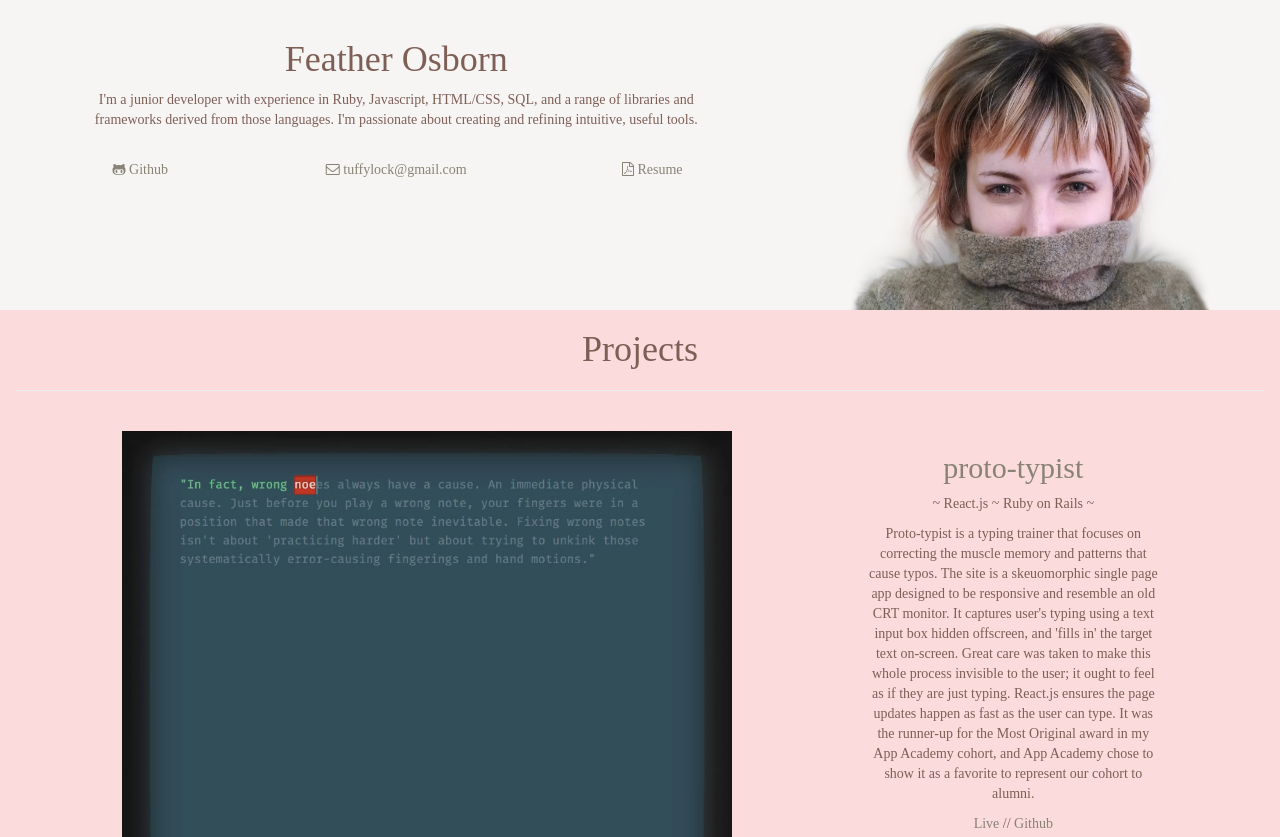
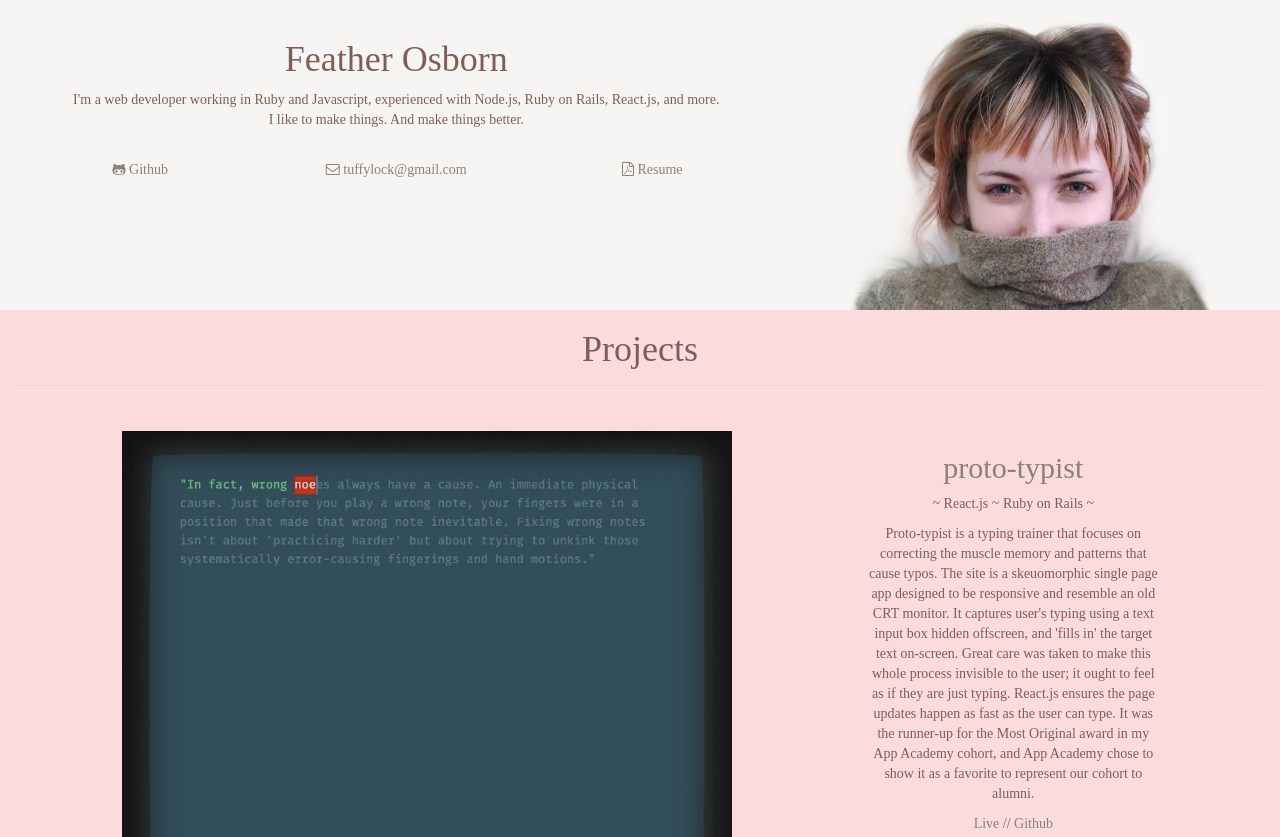
Before and after one commit to tuffylock/tuffylock.github.io, a plain HTML site: page index.html in a window 1280 px wide. Shown: the top 837 px of the page. Drawn offline with Linux system fonts and the light colour scheme; a web font is replaced by a local one.

Commit message:
update bio

```diff
--- a/index.html
+++ b/index.html
@@ -19,7 +19,7 @@
           <div>&nbsp;</div>
 
           <h1>Feather Osborn</h1>
-          <p>I'm a junior developer with experience in Ruby, Javascript, HTML/CSS, SQL, and a range of libraries and frameworks derived from those languages. I'm passionate about creating and refining intuitive, useful tools.</p>
+          <p>I'm a web developer working in Ruby and Javascript, experienced with Node.js, Ruby on Rails, React.js, and more. I like to make things. And make things better.</p>
 
           <div class="hidden-sm">&nbsp;</div>
           <div class="row">
```
